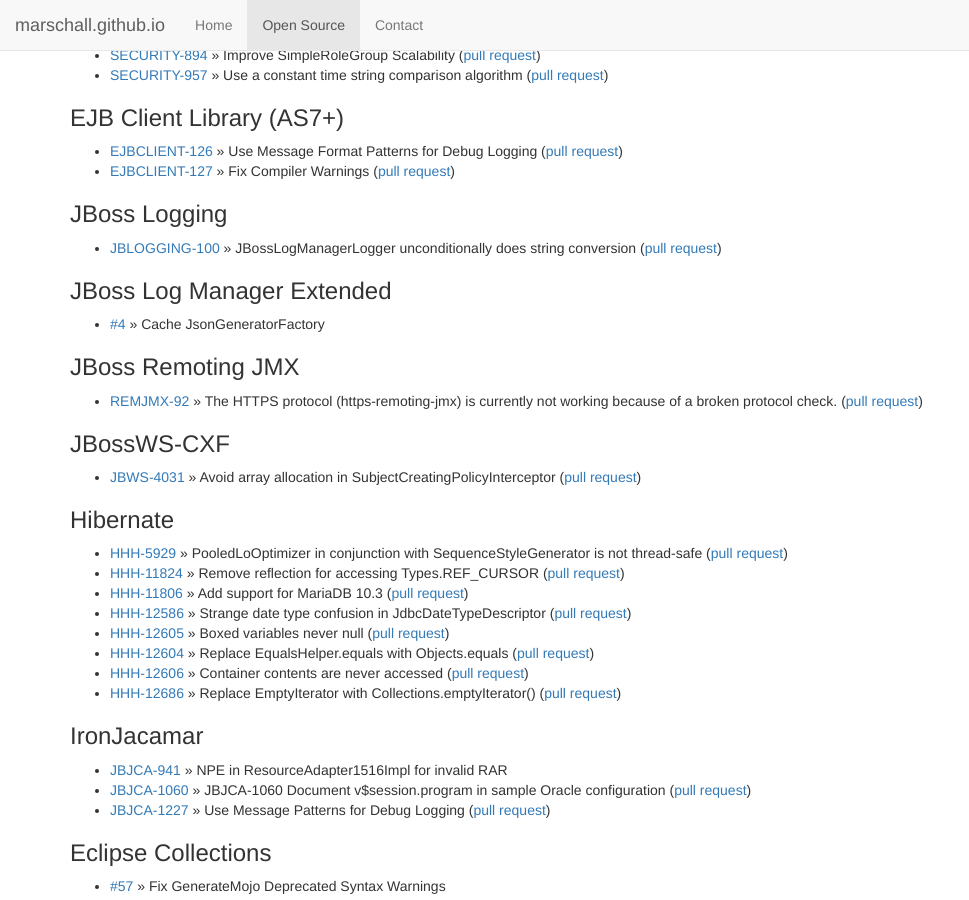
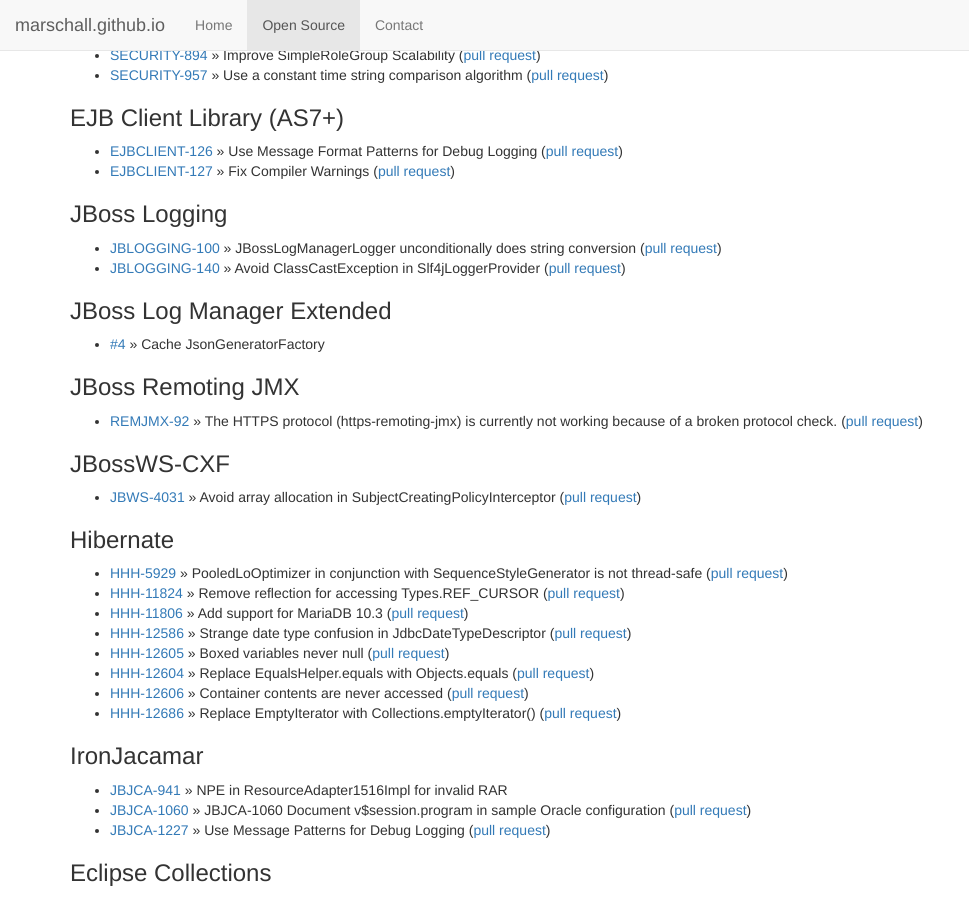
Before and after one commit to marschall/marschall.github.com, a Jekyll site: the page built from open-source.html, in a window 1280 px wide and 900 px high, scrolled down 3006 px. Shown: the whole window, without its empty margins (0-969 px from the left). Built offline with Jekyll 4.4.1, drawn with Linux system fonts in a browser that asks for light colours.

Commit message:
add JBLOGGING-140

```diff
--- a/open-source.html
+++ b/open-source.html
@@ -191,6 +191,7 @@
 <h3>JBoss Logging</h3>
 <ul>
   <li><a href="https://issues.jboss.org/browse/JBLOGGING-100">JBLOGGING-100</a> &raquo; JBossLogManagerLogger unconditionally does string conversion (<a href="https://github.com/jboss-logging/jboss-logging/pull/10">pull request</a>)</li>
+  <li><a href="https://issues.jboss.org/browse/JBLOGGING-140">JBLOGGING-140</a> &raquo; Avoid ClassCastException in Slf4jLoggerProvider (<a href="https://github.com/jboss-logging/jboss-logging/pull/31">pull request</a>)</li>
 <!--
   <li><a href="https://issues.jboss.org/browse/JBLOGGING-92">JBLOGGING-92</a> &raquo; Add support for Equinox ExtendedLogService (<a href="https://github.com/jboss-logging/jboss-logging/pull/5">pull request</a>)</li>
 -->
```
